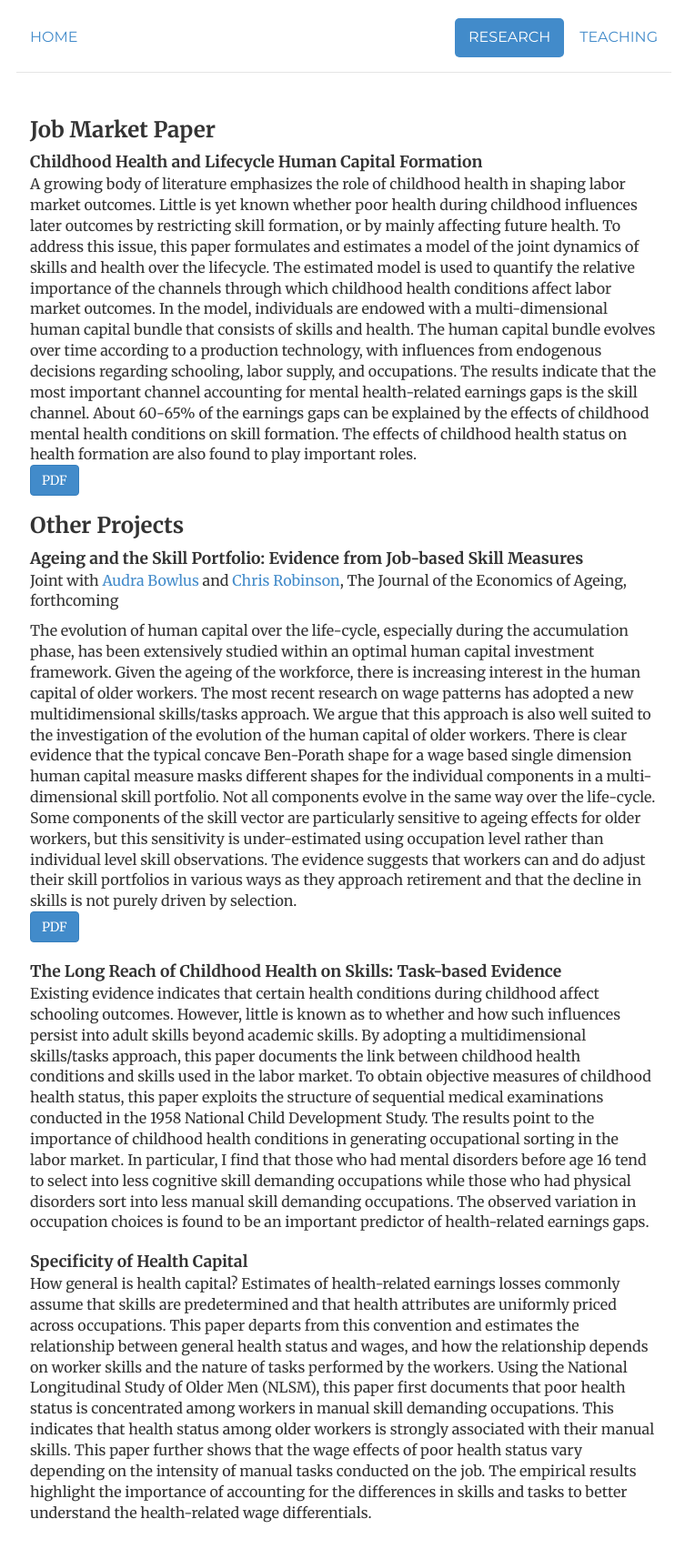
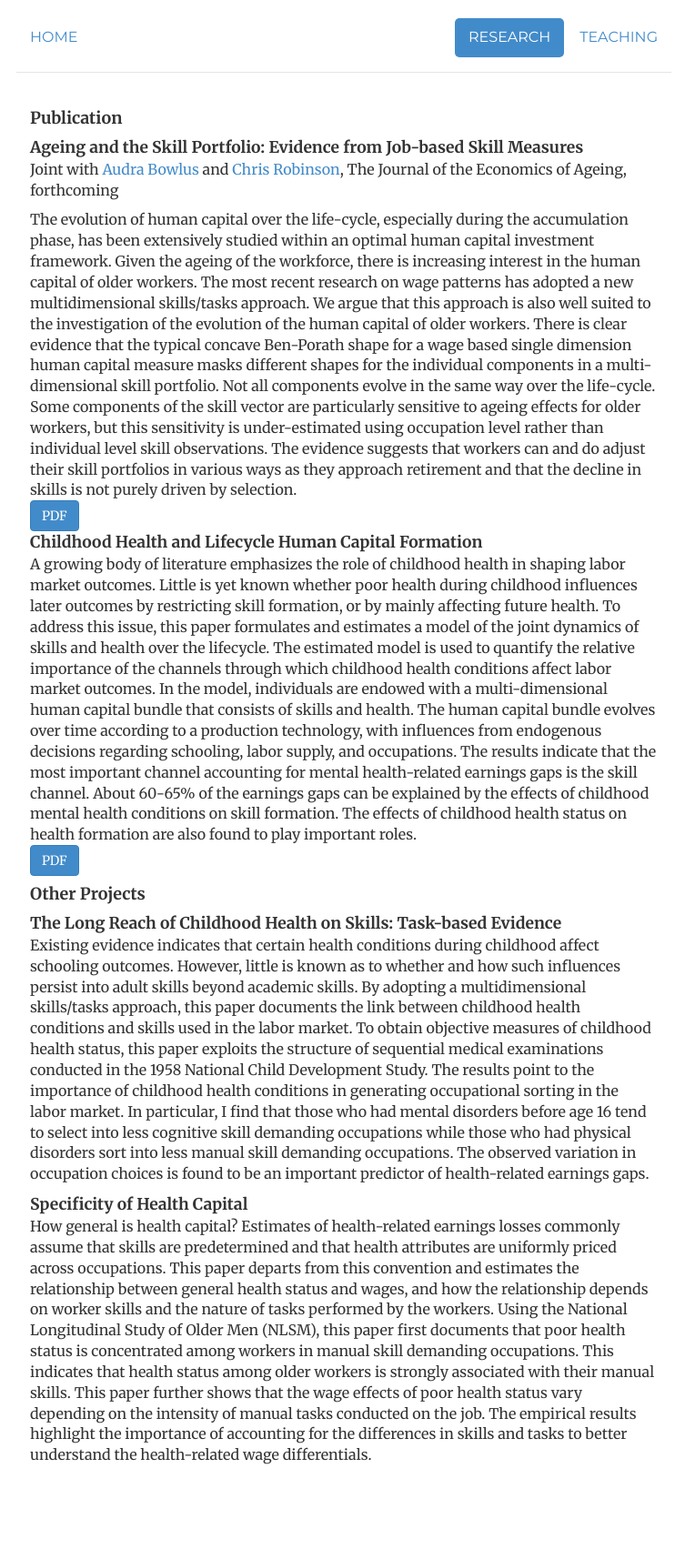
Before and after one commit to morihiroaki/morihiroaki.github.io, a Jekyll site: the page built from research.html, in a window 1280 px wide. Shown: the whole page at 91% size, without its empty margins (262-1015 px from the left). Built offline with Jekyll 4.4.1, drawn with Linux system fonts in a browser that asks for light colours; after the commit the page ends 1651 px from its top, so only the background shows below that.

Commit message:
Update research.html

```diff
--- a/research.html
+++ b/research.html
@@ -6,7 +6,27 @@ teaching: passive
 description:
 ---
 <div class="container">
-<h3>Job Market Paper</h3>
+<h4>Publication</h4>
+<div class='span10 offset1'>
+<div class='pTitle'> Ageing and the Skill Portfolio: Evidence from Job-based Skill Measures</div>
+<p> Joint with <a href="http://economics.uwo.ca/people/faculty/bowlus.html">Audra Bowlus</a> and <a href="http://economics.uwo.ca/people/faculty/robinson.html">Chris Robinson</a>, The Journal of the Economics of Ageing, forthcoming</p>
+<div style="width:100%">
+The evolution of human capital over the life-cycle, especially during the accumulation phase,
+has been extensively studied within an optimal human capital investment framework.
+Given the ageing of the workforce, there is increasing interest in the human capital of older workers.
+The most recent research on wage patterns has adopted a new multidimensional skills/tasks approach.
+We argue that this approach is also well suited to the investigation of the evolution of the human capital of older workers.
+There is clear evidence that the typical concave Ben-Porath shape for a wage based single dimension human capital measure
+masks different shapes for the individual components in a multi- dimensional skill portfolio.
+Not all components evolve in the same way over the life-cycle. Some components of the skill vector are particularly sensitive to ageing effects for older workers,
+but this sensitivity is under-estimated using occupation level rather than individual level skill observations. The evidence suggests that workers can and do adjust
+their skill portfolios in various ways as they approach retirement and that the decline in skills is not purely driven by selection.
+</div>
+</div>
+<a target="_blank" href="/files/Bowlus_Mori_Robinson_2016_wp.pdf" class="btn btn-primary" title="BMR16">PDF</a>
+
+
+
 <div class='span10 offset1'>
 <div class='pTitle'>Childhood Health and Lifecycle Human Capital Formation</div>
 <div style="width:100%">
@@ -29,26 +49,8 @@ roles.
 </div>
 </div>
 <a target="_blank" href="/jmp_mori.pdf" class="btn btn-primary" title="Job Market Paper">PDF</a>
-<h3>Other Projects</h3>
-<div class='span10 offset1'>
-<div class='pTitle'> Ageing and the Skill Portfolio: Evidence from Job-based Skill Measures</div>
-<p> Joint with <a href="http://economics.uwo.ca/people/faculty/bowlus.html">Audra Bowlus</a> and <a href="http://economics.uwo.ca/people/faculty/robinson.html">Chris Robinson</a>, The Journal of the Economics of Ageing, forthcoming</p>
-<div style="width:100%">
-The evolution of human capital over the life-cycle, especially during the accumulation phase,
-has been extensively studied within an optimal human capital investment framework.
-Given the ageing of the workforce, there is increasing interest in the human capital of older workers.
-The most recent research on wage patterns has adopted a new multidimensional skills/tasks approach.
-We argue that this approach is also well suited to the investigation of the evolution of the human capital of older workers.
-There is clear evidence that the typical concave Ben-Porath shape for a wage based single dimension human capital measure
-masks different shapes for the individual components in a multi- dimensional skill portfolio.
-Not all components evolve in the same way over the life-cycle. Some components of the skill vector are particularly sensitive to ageing effects for older workers,
-but this sensitivity is under-estimated using occupation level rather than individual level skill observations. The evidence suggests that workers can and do adjust
-their skill portfolios in various ways as they approach retirement and that the decline in skills is not purely driven by selection.
-</div>
-</div>
-<a target="_blank" href="/files/Bowlus_Mori_Robinson_2016_wp.pdf" class="btn btn-primary" title="BMR16">PDF</a>
-
-<h3></h3>
+<h4>Other Projects</h4>
+<h4></h4>
 
 <div class='span10 offset1'>
 <div class='pTitle'>The Long Reach of Childhood Health on Skills: Task-based Evidence</div>
@@ -67,7 +69,7 @@ The observed variation in occupation choices is found to be an important predict
 earnings gaps.
 </div>
 </div>
-<h3></h3>
+<h4></h4>
 <div class='span10 offset1'>
 <div class='pTitle'>Specificity of Health Capital</div>
 <div style="width:100%">
```
